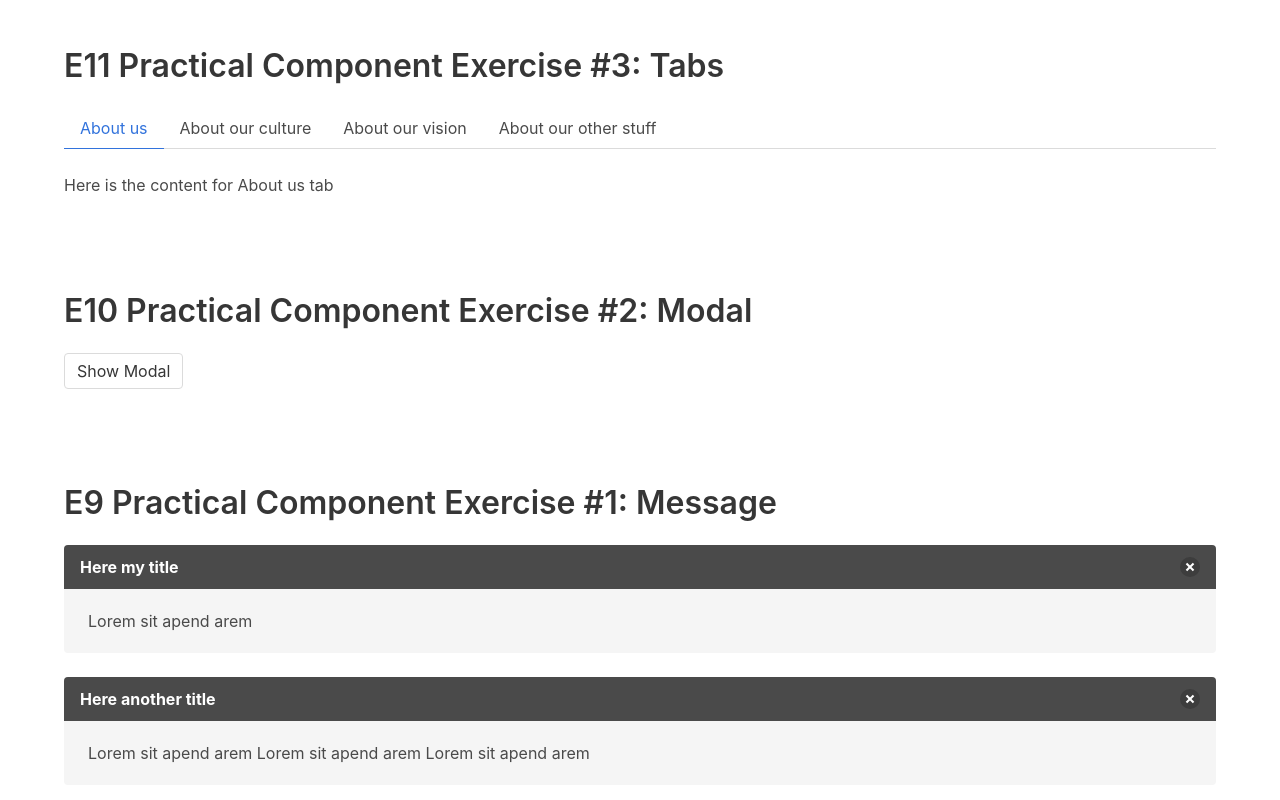
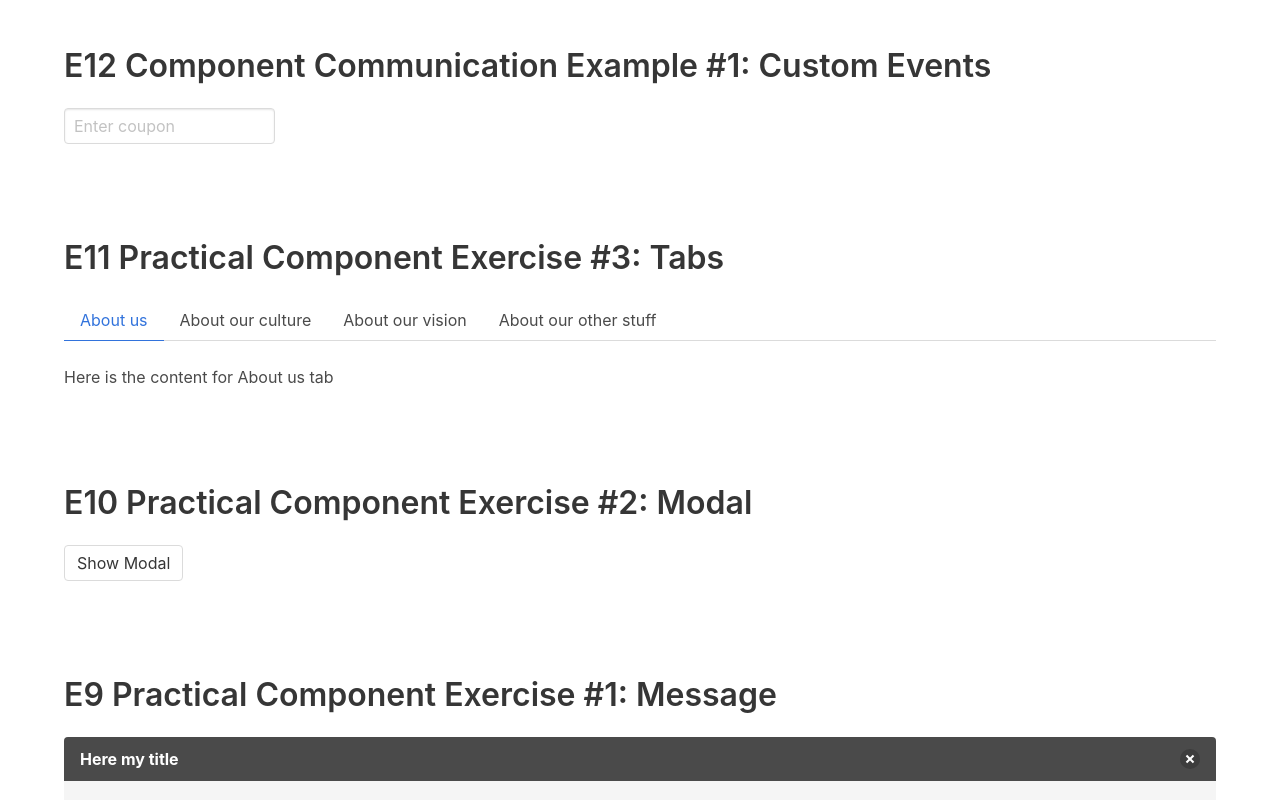
Before and after one commit to c-zab/Laravel_Vue, a Vue app: page / in a window 1280 px wide. Shown: the top 800 px of the page. Built offline with nearby package versions, Linux system fonts and the light colour scheme.

Commit message:
E12 Component Communication: Custom Events

```diff
--- a/src/App.vue
+++ b/src/App.vue
@@ -1,5 +1,6 @@
 <template>
   <div id="app">
+    <custom-event-component />
     <tabs-component />
     <modal-component />
     <message-component />
@@ -20,6 +21,7 @@ import ComponentsWithin from './components/ComponentsWithinComponents.vue'
 import MessageComponent from './components/MessageComponent.vue'
 import ModalComponent from './components/ModalComponent.vue'
 import TabsComponent from './components/TabsComponent.vue'
+import CustomEventComponent from './components/CustomEventComponent.vue'
 
 export default {
 	name: 'App',
@@ -31,7 +33,8 @@ export default {
 		ComponentsWithin,
 		MessageComponent,
 		ModalComponent,
-		TabsComponent
+		TabsComponent,
+		CustomEventComponent
 	},
 	data() {
 		return {
--- /dev/null
+++ b/src/components/CustomEventComponent.vue
@@ -0,0 +1,38 @@
+<template>
+  <div class="section">
+    <div class="container">
+      <h1 class="title">
+        E12 Component Communication Example #1: Custom Events
+      </h1>
+      <coupon @coupon-applied="onCouponApplied" />
+      <div
+        v-if="couponApplied"
+      >
+        <p>You use a coupon!</p>
+      </div>
+    </div>
+  </div>
+</template>
+
+<script>
+import coupon from "./widgets/Coupon";
+export default {
+	components: {
+		coupon
+	},
+	data(){
+		return {
+			couponApplied: false
+		}
+	},
+	methods: {
+		onCouponApplied(){
+			this.couponApplied = true
+		}
+	}
+}
+</script>
+
+<style>
+
+</style>
--- /dev/null
+++ b/src/components/widgets/Coupon.vue
@@ -0,0 +1,22 @@
+<template>
+  <div class="columns">
+    <div class="column is-one-fifth">
+      <input
+        class="input is-one-fifth"
+        placeholder="Enter coupon"
+        type="text"
+        @blur="onCouponApplied"
+      >
+    </div>
+  </div>
+</template>
+
+<script>
+export default {
+	methods: {
+		onCouponApplied(){
+			this.$emit('coupon-applied');
+		}
+	}
+}
+</script>
```
